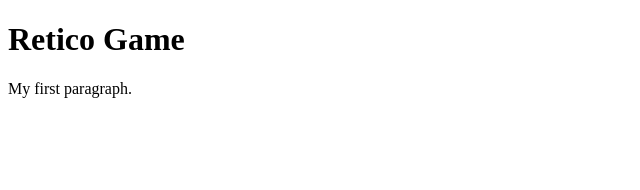
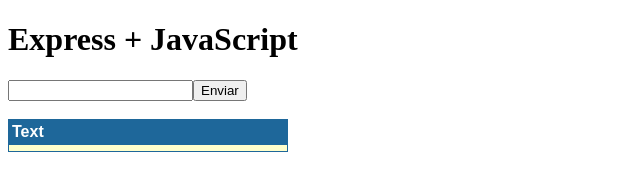
Before and after one commit to ribes4/retico, a website: page index.html in a window 1280 px wide. Shown: the whole page, without its empty margins (0-640 px from the left). Drawn offline with Linux system fonts and the light colour scheme.

Commit message:
simulant practica al web

```diff
--- a/index.html
+++ b/index.html
@@ -1,9 +1,46 @@
 <!DOCTYPE html>
 <html>
+<head>
+
+<meta charset="UTF-8">
+
+<script>
+	function myFunction() {
+	    document.getElementById("text2").innerHTML = document.getElementById("input").value;
+	}
+</script>
+<script>
+	function enterKey(e){
+   		if (e.keyCode == 13) {
+	    		document.getElementById("text2").innerHTML = document.getElementById("input").value;
+			return false;
+		}
+	}
+</script>
+</head>
 <body>
 
-<h1>Retico Game</h1>
-<p>My first paragraph.</p>
+<h1>Express + JavaScript</h1>
+
+<input id="input" type="text" onkeypress="return enterKey(event)" ><button onclick="myFunction()">Enviar</button>
+
+<br><br>
+<table width="280" cellspacing="1" cellpadding="3" border="0" bgcolor="#1E679A">
+
+	<tr>
+		<td><font color="#FFFFFF" face="arial, verdana, helvetica">
+			<b>Text</b>
+		</font></td>
+	</tr>
+	<tr>
+		<td  id="text2" bgcolor="#ffffcc">
+		<font face="arial, verdana, helvetica">
+
+		 </font>
+	 	</td>
+	</tr>
+</table>
+
 
 </body>
 </html>
```
Also changed, not shown: index.js (+11 -5 lines).
